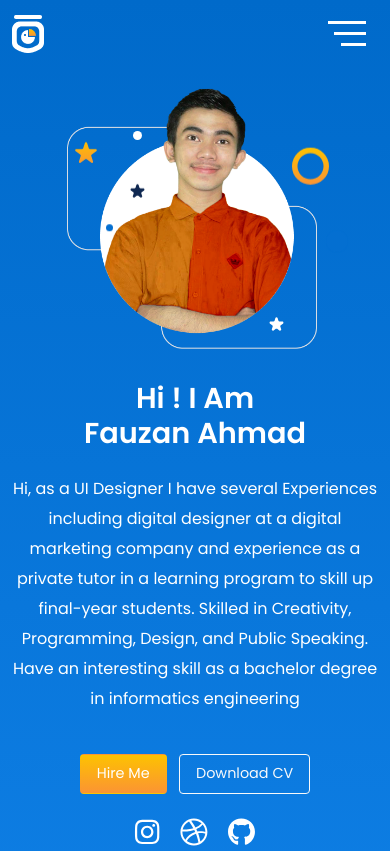
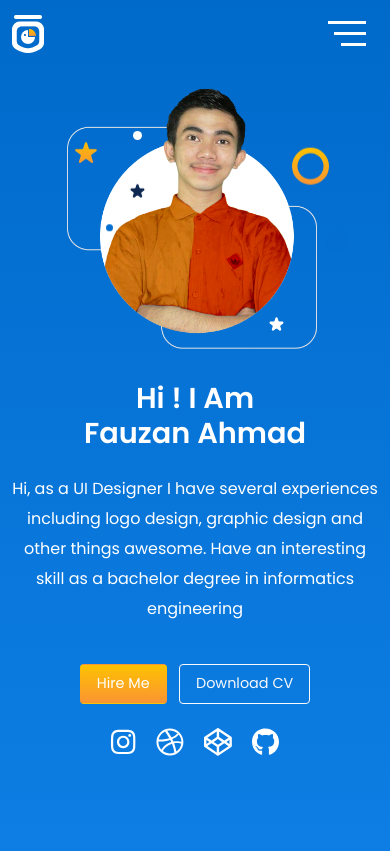
Before and after one commit to fauzanahmad11/fauzanahmad11.github.io, a plain HTML site: page index.html in a window 390 px wide. Shown: the top 851 px of the page. Drawn offline with nearby package versions, Linux system fonts and the light colour scheme.

Commit message:
update any link

```diff
--- a/index.html
+++ b/index.html
@@ -65,21 +65,22 @@
             <div class="header-content homepage row align-items-center">
                 <div class="col-12 col-lg-6 text align-self-end order-2 order-lg-1 text-center text-lg-start">
                     <h1 class="mb-4">Hi ! I Am <br> Fauzan Ahmad</h1>
-                    <p>Hi, as a UI Designer I have several Experiences including digital designer at a digital marketing
-                        company and experience as a private tutor in a learning program to skill up final-year students.
-                        Skilled in Creativity, Programming, Design, and Public Speaking. Have an interesting skill as a
-                        bachelor degree in informatics engineering</p>
+                    <p>Hi, as a UI Designer I have several experiences including logo design, graphic design and other things awesome. Have an interesting skill as a
+                         bachelor degree in informatics engineering</p>
                     <a href="mailto:zanworld13@gmail.com" class="btn btn-gr-yellow mt-4">Hire Me</a>
                     <a href="asset/file/cv.pdf" class="btn btn-gr-light-outline ms-2 mt-4">Download CV</a>
 
                     <div class="social-media">
-                        <a href="#" class="link mx-2 me-lg-3 ms-lg-0">
+                        <a href="https://instagram.com/_fauzanahmad_" data-bs-toggle="tooltip" data-bs-placement="bottom" title="Instagram" target="_blank" class="link mx-2 me-lg-3 ms-lg-0">
                             <i class="fab fa-instagram fs-1"></i>
                         </a>
-                        <a href="#" class="link mx-2 me-lg-3 ms-lg-0">
+                        <a href="http://dribbble.com/fauzanahmad" data-bs-toggle="tooltip" data-bs-placement="bottom" title="Dribbble" target="_blank" class="link mx-2 me-lg-3 ms-lg-0">
                             <i class="fab fa-dribbble fs-1"></i>
                         </a>
-                        <a href="#" class="link mx-2 me-lg-3 ms-lg-0">
+                        <a href="https://codepen.io/_fauzanahmad_" data-bs-toggle="tooltip" data-bs-placement="bottom" title="Codepen" target="_blank" class="link mx-2 me-lg-3 ms-lg-0">
+                            <i class="fab fa-codepen fs-1"></i>
+                        </a>
+                        <a href="https://github.com/fauzanahmad11" data-bs-toggle="tooltip" data-bs-placement="bottom" title="Github" target="_blank" class="link mx-2 me-lg-3 ms-lg-0">
                             <i class="fab fa-github fs-1"></i>
                         </a>
                     </div>
```
